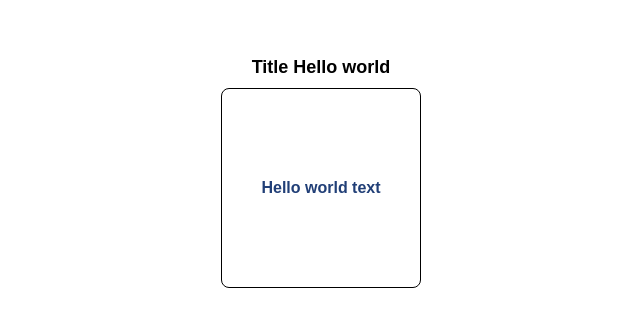
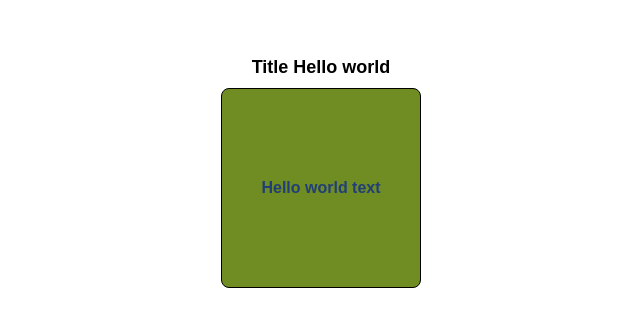
Before and after one commit to yoyoking94/gitIscod, a plain HTML site: page index.html in a window 1280 px wide. Shown: the part 223-550 px from the top of the page, without its empty margins (319-959 px from the left). Drawn offline with Linux system fonts and the light colour scheme.

Commit message:
C6 : couleur de fond en vert

```diff
--- a/index.html
+++ b/index.html
@@ -43,6 +43,7 @@
 
         font-size: 16px;
         color: #213F77;
+        background-color: #708d23;
       }
     </style>
     <script src="./app.js" defer></script>
```
